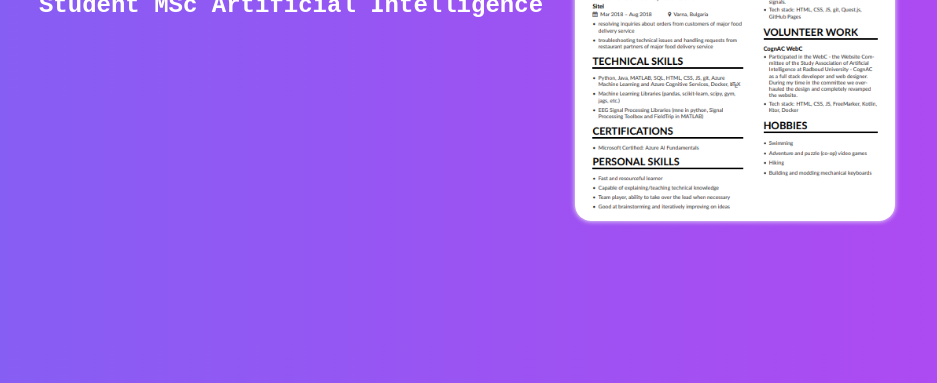
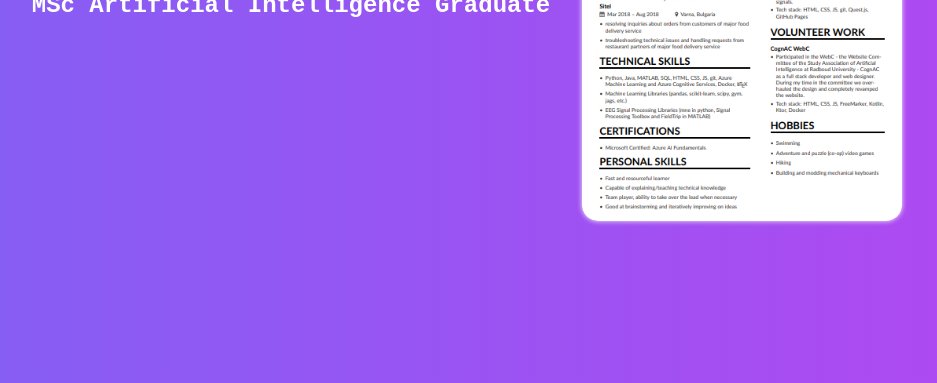
Before and after one commit to dimitarcodes/cv, a plain HTML site: page docs/index.html in a window 1280 px wide. Shown: the part 417-800 px from the top of the page, without its empty margins (173-1110 px from the left). Drawn offline with Linux system fonts and the light colour scheme; files whose address does not match are found by name.

Commit message:
Update index.html

```diff
--- a/docs/index.html
+++ b/docs/index.html
@@ -20,7 +20,7 @@
     <div class="hero">
         <div class="intro">
             <h1>Dimitar Dimitrov</h1>
-            <h2>Student MSc Artificial Intelligence<h2>
+            <h2>MSc Artificial Intelligence Graduate<h2>
         </div>
         <div class="cv">
             <a href="CV_DimitarDimitrov.pdf">
```
